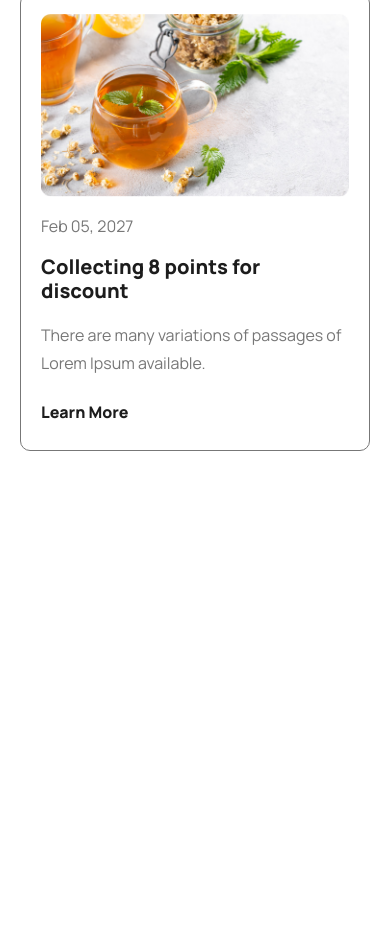
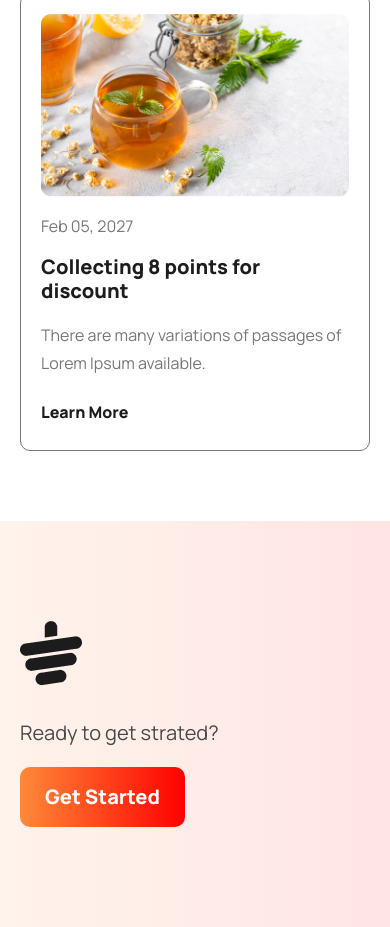
Before and after one commit to Mostafiz181/tea-house-by-bootsrap, a plain HTML site: page index.html in a window 390 px wide. Shown: the part 8993-9920 px from the top of the page. Before the commit the page ends 9514 px from the top, so only its background shows below. Drawn offline with Linux system fonts and the light colour scheme.

Commit message:
ready part responsive done

```diff
--- a/css/style.css
+++ b/css/style.css
@@ -476,3 +476,45 @@
 /* ================================================
             news part end
 =================================================== */
+
+
+/* ===============================================
+            ready part start
+================================================== */
+#ready-part{
+    padding: 100px 0;
+    background: linear-gradient(270deg, rgba(255, 0, 0, 0.1) 0%, rgba(255, 137, 56, 0.1) 100%);
+}
+#ready-part .container{
+    padding: 0 20px;
+}
+
+#ready-part .container .left .img{
+    margin-top: 130px;
+}
+
+#ready-part .container .middle h3{
+    font-family: 'Manrope', sans-serif;
+    font-size: 20px;
+    font-weight: 500;
+    color: #494949;
+    margin-top: 35px;
+
+}
+
+#ready-part .container .right a {
+    display: inline-block;
+    padding: 15px 25px;
+    background: linear-gradient(270deg, #FF0000 0%, #FF8938 100%);
+    font-family: 'Manrope', sans-serif;
+    font-size: 20px;
+    font-weight: 700;
+    color: #fff;
+    text-decoration: none;
+    border-radius: 10px;
+    margin-top: 14px;
+}
+
+/* ===============================================
+            ready part end
+================================================== */
--- a/index.html
+++ b/index.html
@@ -253,7 +253,9 @@
         <div class="container">
             <div class="news-title">
                 <h1>News & Events</h1>
-                <p>There are many variations of passages of Lorem Ipsum available, but the majority have suffered alteration in some form, <br> by injected humour, or randomised words which don't look even slightly believable. </p>
+                <p>There are many variations of passages of Lorem Ipsum available, but the majority have suffered
+                    alteration in some form, <br> by injected humour, or randomised words which don't look even slightly
+                    believable. </p>
 
             </div>
 
@@ -298,6 +300,48 @@
                 news part end
     ======================================================= -->
 
+    <!-- ===================================================
+                ready part start
+    ======================================================== -->
+    <section id="ready-part">
+        <div class="container">
+            <div class="row">
+                <div class=" col-12 col-md-4 col-lg-6">
+                    <div class="left">
+                        <img class="img-fluid" src="images/cup.png" alt="cup">
+                    </div>
+                </div>
+                <div class="col-12 col-md-4 col-lg-3">
+                    <div class="middle">
+                        <h3>Ready to get strated?</h3>
+                    </div>
+                </div>
+                <div class="col-12 col-md-4 col-lg-3">
+                    <div class="right">
+                        <a href="#">Get Started</a>
+                    </div>
+                </div>
+            </div>
+        </div>
+    </section>
+
+    <!-- ===================================================
+                ready part end
+    ======================================================== -->
+
+
+    <!-- ==================================================
+                footer part start
+    ======================================================= -->
+    <section id="footer-part">
+        <div class="container"></div>
+    </section>
+
+
+    <!-- ==================================================
+                footer part end
+    ======================================================= -->
+
 
 
 
```
